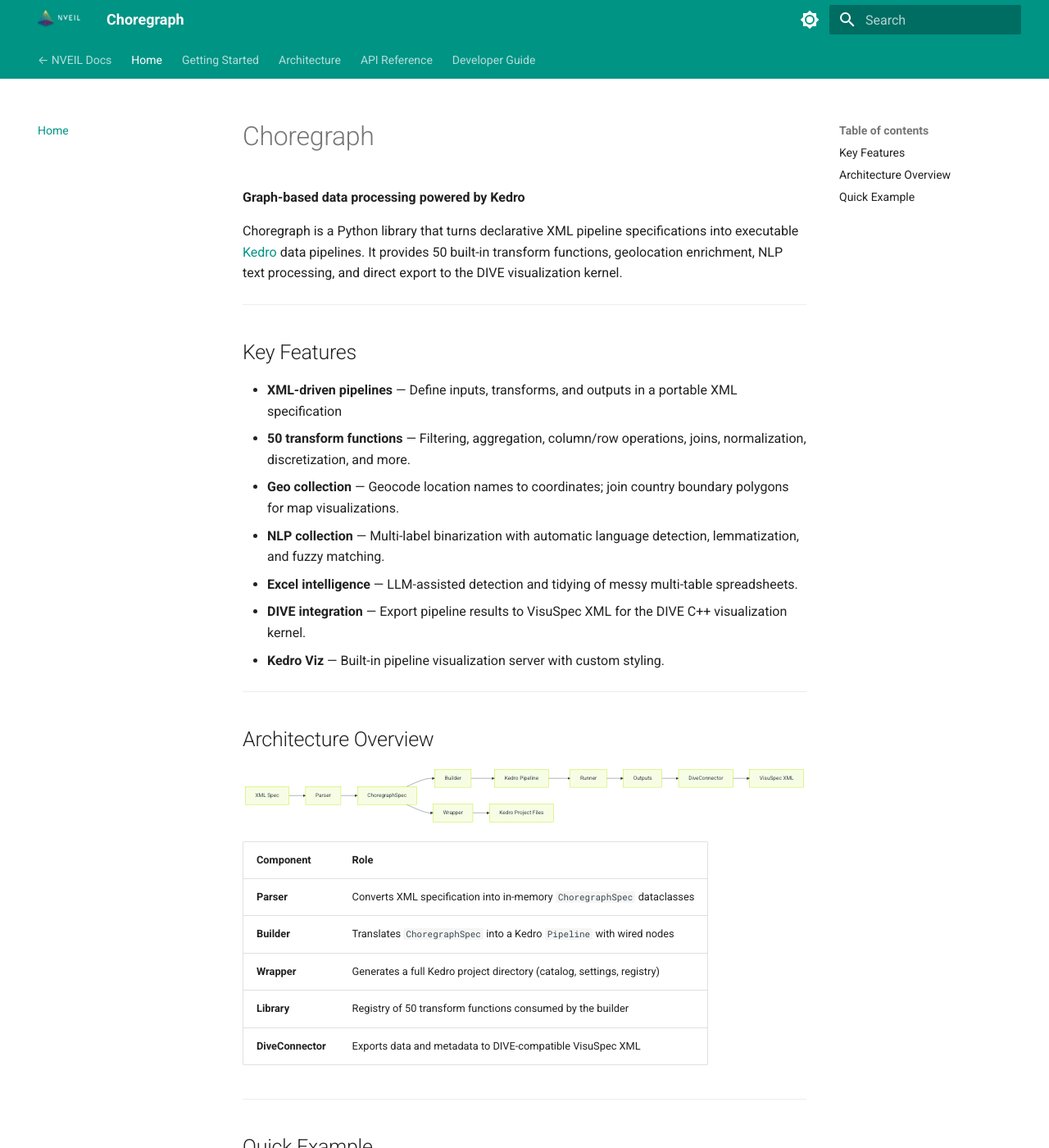
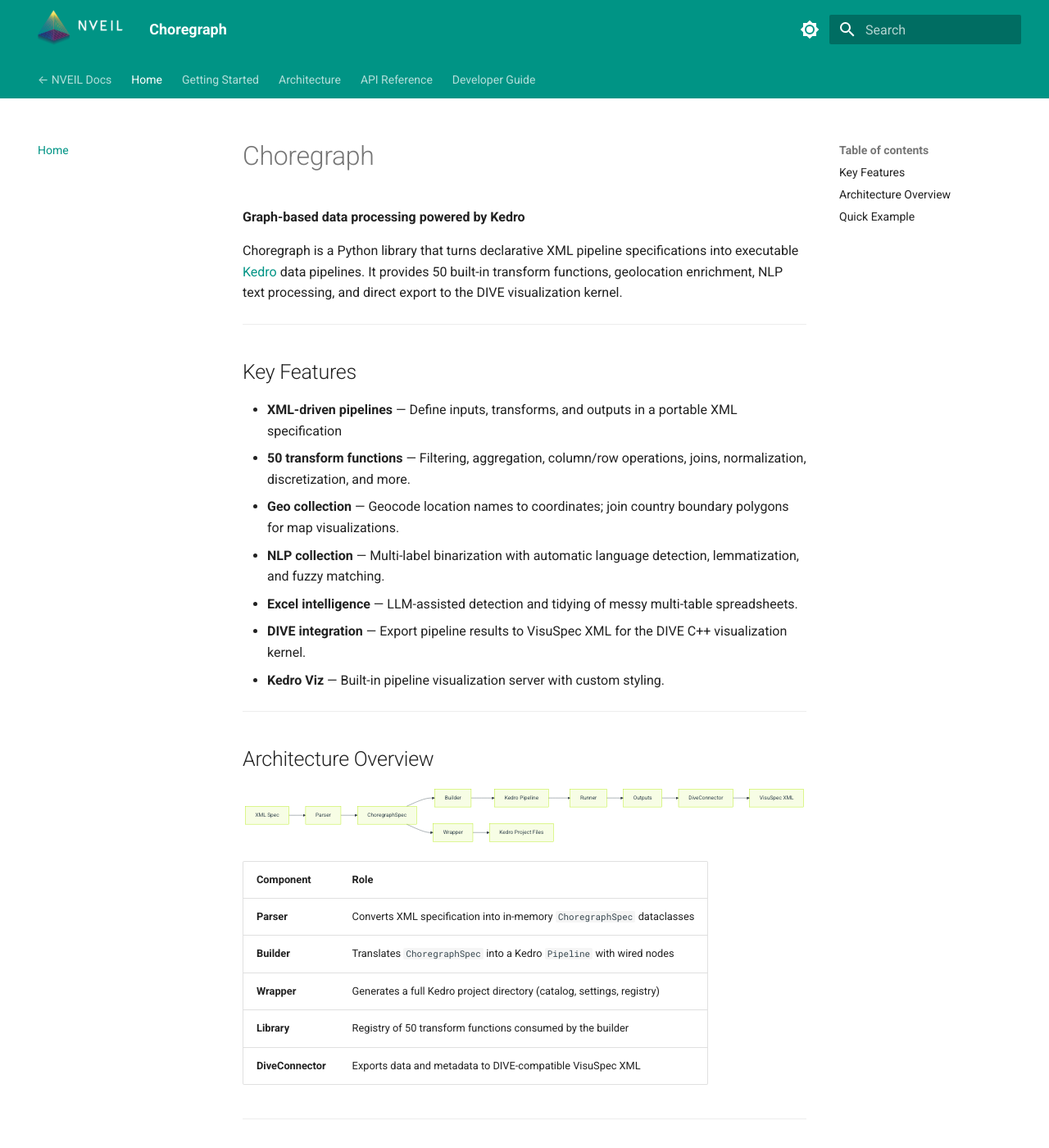
Before and after one commit to nveil-ai/choregraph, an MkDocs documentation site: the page built from docs/index.md, in a window 1280 px wide and 1400 px high. Shown: the whole window at 82% size. Built offline with MkDocs 1.6.1 and Material for MkDocs 9.7.7, drawn with Linux system fonts in a browser that asks for light colours.

Commit message:
docs: match hub logo size (2.4rem)

```diff
--- /dev/null
+++ b/docs/assets/extra.css
@@ -0,0 +1,10 @@
+/*
+ * SPDX-FileCopyrightText: 2026 NVEIL SAS
+ * SPDX-License-Identifier: AGPL-3.0-or-later
+ */
+
+/* Match the docs.nveil.com hub logo size for a consistent header across sites */
+.md-header__button.md-logo img,
+.md-header__button.md-logo svg {
+  height: 2.4rem;
+}
--- a/mkdocs.yml
+++ b/mkdocs.yml
@@ -38,6 +38,9 @@
     - toc.follow
   icon:
     repo: fontawesome/brands/github
+
+extra_css:
+  - assets/extra.css
 
 plugins:
   - search
```
